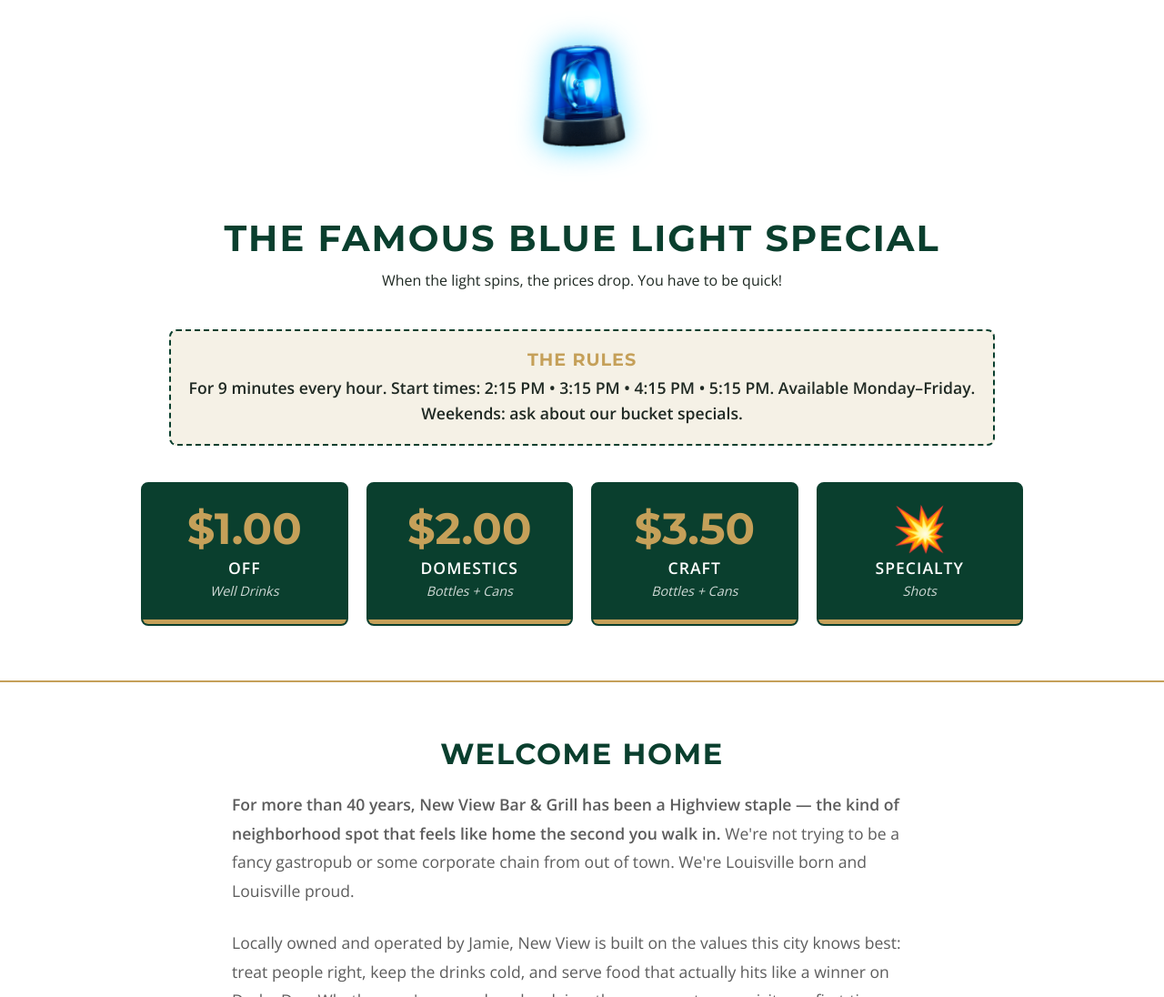
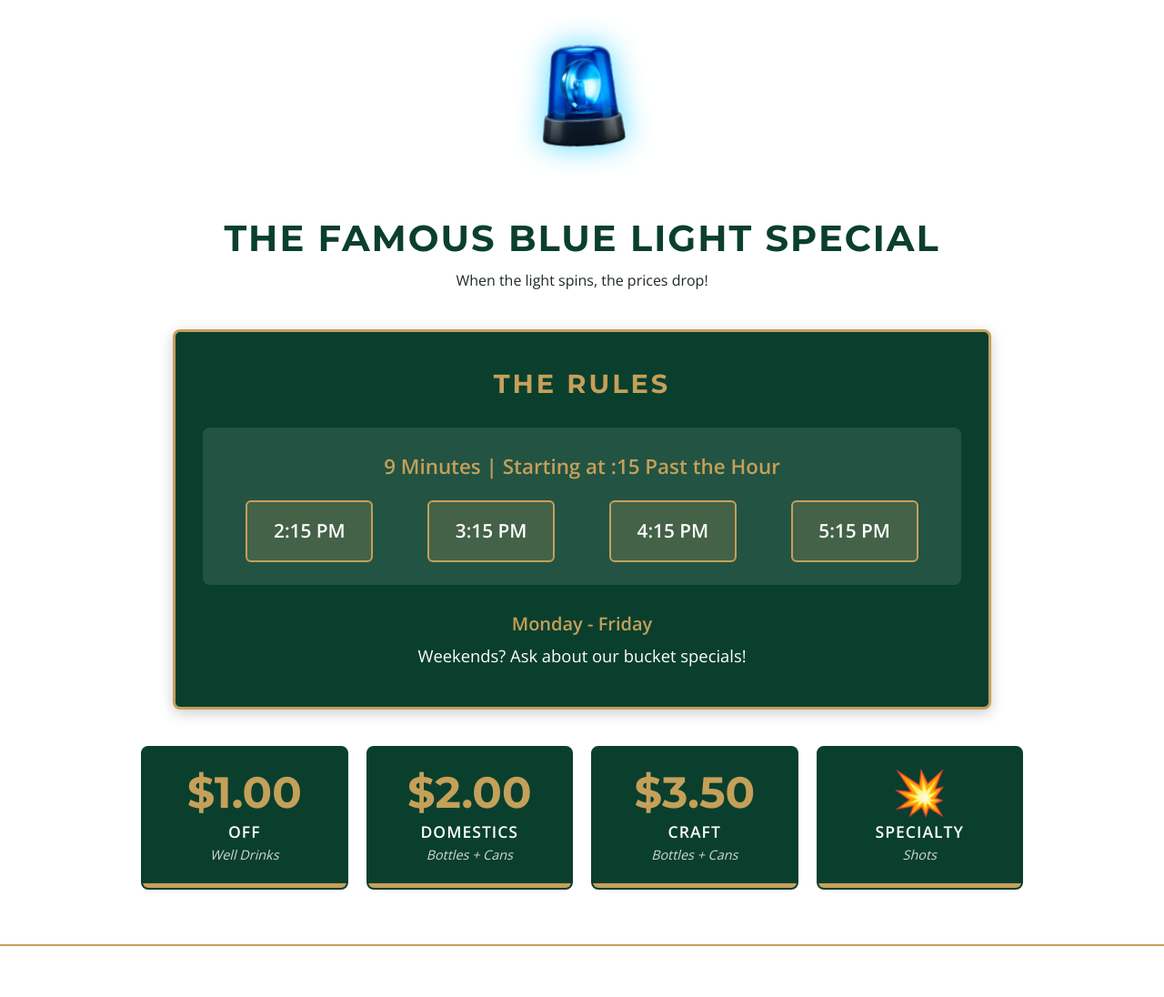
Before and after one commit to itsbiggins-oss/new-view-bar, a plain HTML site: page index.html in a window 1280 px wide. Shown: the part 906-2002 px from the top of the page at 91% size. Drawn offline with nearby package versions, Linux system fonts and the light colour scheme.

Commit message:
Update index.html

```diff
--- a/index.html
+++ b/index.html
@@ -350,7 +350,7 @@
             width: 150px;
             height: auto;
             display: block;
-            margin: 0 auto 10px; /* Centers the image */
+            margin: 0 auto 10px;
             transition: transform 0.2s ease, filter 0.2s ease, box-shadow 0.2s ease;
             filter: drop-shadow(0 0 5px rgba(0,200,255,0.2));
             will-change: transform, filter;
@@ -398,26 +398,78 @@
             }
         }
 
+        /* UPDATED RULES SECTION - EASIER TO READ */
         .special-rules {
-            background-color: var(--bg-cream);
-            border: 2px dashed var(--primary-green);
-            padding: 20px;
+            background-color: var(--primary-green);
+            border: 3px solid var(--accent-gold);
+            padding: 40px 30px;
             border-radius: 8px;
-            display: inline-block;
-            margin-bottom: 40px;
-            min-width: 260px;
+            margin: 0 auto 40px;
+            max-width: 900px;
+            box-shadow: 0 4px 15px rgba(0,0,0,0.2);
         }
 
         .special-rules h3 {
-            font-size: 1.2rem;
+            font-size: 1.8rem;
             color: var(--accent-gold);
-            margin-bottom: 5px;
+            text-align: center;
+            margin-bottom: 30px;
+            text-transform: uppercase;
+            letter-spacing: 3px;
+            font-weight: bold;
         }
 
-        .special-rules p {
-            font-weight: 600;
-            color: var(--text-dark);
-            font-size: 1.1rem;
+        .schedule {
+            background: rgba(255,255,255,0.1);
+            padding: 25px;
+            border-radius: 8px;
+            margin-bottom: 25px;
+        }
+
+        .schedule-header {
+            font-size: 1.4rem;
+            color: var(--accent-gold);
+            margin-bottom: 20px;
+            text-align: center;
+            font-weight: bold;
+        }
+
+        .time-slots {
+            display: flex;
+            justify-content: space-around;
+            flex-wrap: wrap;
+            gap: 15px;
+        }
+
+        .time-slot {
+            background: rgba(197, 160, 89, 0.2);
+            padding: 15px 25px;
+            border-radius: 6px;
+            font-size: 1.3rem;
+            font-weight: bold;
+            border: 2px solid var(--accent-gold);
+            color: #ffffff;
+            min-width: 140px;
+            text-align: center;
+            transition: transform 0.3s ease, box-shadow 0.3s ease;
+            cursor: pointer;
+        }
+
+        .time-slot:hover {
+            transform: translateY(-5px);
+            box-shadow: 0 4px 15px rgba(197, 160, 89, 0.4);
+        }
+
+        .availability {
+            text-align: center;
+            font-size: 1.15rem;
+            line-height: 1.8;
+            color: #ffffff;
+        }
+
+        .availability strong {
+            color: var(--accent-gold);
+            font-size: 1.25rem;
         }
 
         .special-grid {
@@ -789,8 +841,24 @@
 
             .special-title {
                 font-size: 1.8rem;
+            }
+
+            .special-rules {
+                padding: 25px 20px;
+            }
+
+            .special-rules h3 {
+                font-size: 1.4rem;
+            }
+
+            .time-slots {
                 flex-direction: column;
-                gap: 5px;
+                align-items: center;
+            }
+
+            .time-slot {
+                width: 100%;
+                max-width: 220px;
             }
 
             .special-grid {
@@ -882,13 +950,26 @@
                     <h2 id="bluelight-heading" class="special-title">
                         The Famous Blue Light Special
                     </h2>
-                    <p>When the light spins, the prices drop. You have to be quick!</p>
+                    <p>When the light spins, the prices drop!</p>
                 </div>
 
                 <div class="special-rules" aria-live="polite" aria-atomic="true">
                     <h3>The Rules</h3>
-                    <p id="special-rules-text">For 9 minutes every hour. Start times: 2:15 PM • 3:15 PM • 4:15 PM • 5:15 PM. Available Monday–Friday.</p>
-                    <p style="text-align: center;">Weekends: ask about our bucket specials.</p>
+
+                    <div class="schedule">
+                        <div class="schedule-header">9 Minutes | Starting at :15 Past the Hour</div>
+                        <div class="time-slots">
+                            <div class="time-slot">2:15 PM</div>
+                            <div class="time-slot">3:15 PM</div>
+                            <div class="time-slot">4:15 PM</div>
+                            <div class="time-slot">5:15 PM</div>
+                        </div>
+                    </div>
+
+                    <div class="availability">
+                        <strong>Monday - Friday</strong><br>
+                        Weekends? Ask about our bucket specials!
+                    </div>
                     <div id="bluelight-status" class="visually-hidden" role="status" aria-live="polite">Blue Light flashing continuously.</div>
                 </div>
 
```
